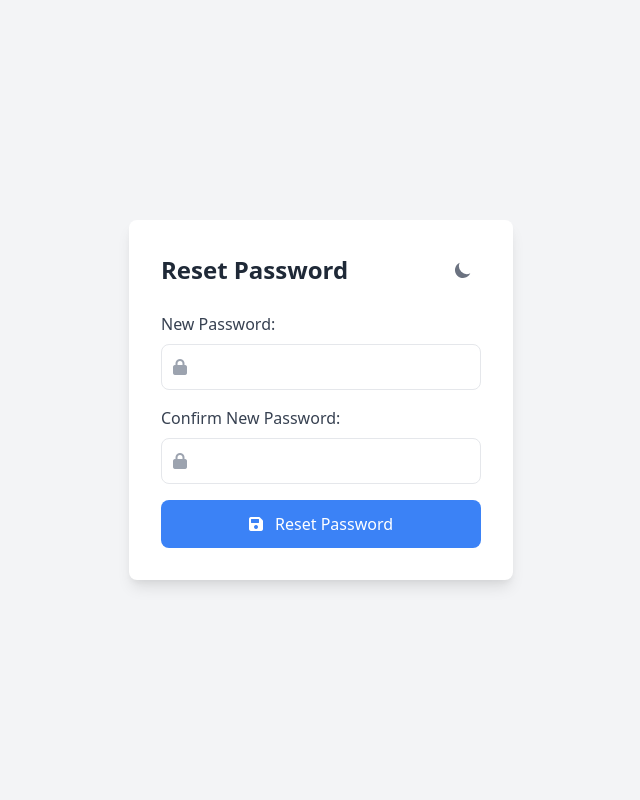
After one commit to Rohith-E-S/notes, a PHP site: page /auth/reset_password.php in a window 1280 px wide. The commit adds this page. Shown: the whole page, without its empty margins (319-959 px from the left). Run offline with PHP 8.4, Linux system fonts and the light colour scheme; the visitor is signed in with stand-in values (Sample User, id 1).

Commit message:
forgot password

```diff
--- a/src/auth/login.php
+++ b/src/auth/login.php
@@ -193,6 +193,7 @@ $conn->close();
             </button>
         </form>
         <p class="mt-6 text-gray-600 dark:text-gray-300 text-center">Don't have an account? <a href="register.php" class="text-blue-500 hover:text-blue-700 dark:text-blue-400 dark:hover:text-blue-300 transition-colors duration-200">Sign up here</a></p>
+        <p class="mt-2 text-gray-600 dark:text-gray-300 text-center">Forgot your password? <a href="forgot_password.php" class="text-blue-500 hover:text-blue-700 dark:text-blue-400 dark:hover:text-blue-300 transition-colors duration-200">Reset it here</a></p>
     </div>
 
     <script>
--- /dev/null
+++ b/src/auth/reset_password.php
@@ -0,0 +1,152 @@
+<?php
+session_start();
+
+// Check if user has verified OTP
+if (!isset($_SESSION['reset_email'])) {
+    header("Location: forgot_password.php");
+    exit();
+}
+
+// Database connection parameters
+$servername = "localhost";
+$username = "root";
+$password = "";
+$database = "notesdb";
+
+// Create connection
+$conn = new mysqli($servername, $username, $password, $database);
+
+// Check connection
+if ($conn->connect_error) {
+    die("Connection failed: " . $conn->connect_error);
+}
+
+// If form is submitted
+if ($_SERVER["REQUEST_METHOD"] == "POST") {
+    $new_password = $_POST['new_password'];
+    $confirm_password = $_POST['confirm_password'];
+
+    if ($new_password !== $confirm_password) {
+        $error = "Passwords do not match.";
+    } else {
+        // Hash the new password
+        $hashed_password = password_hash($new_password, PASSWORD_DEFAULT);
+
+        // Update password in database
+        $email = $_SESSION['reset_email'];
+        $sql = "UPDATE users SET password = ? WHERE email = ?";
+        $stmt = $conn->prepare($sql);
+        $stmt->bind_param("ss", $hashed_password, $email);
+
+        if ($stmt->execute()) {
+            // Clear session variables
+            unset($_SESSION['reset_email']);
+            unset($_SESSION['reset_otp']);
+            unset($_SESSION['otp_expiry']);
+
+            // Redirect to login page with success message
+            header("Location: login.php?success=Password has been reset successfully. Please login with your new password.");
+            exit();
+        } else {
+            $error = "Failed to reset password. Please try again.";
+        }
+    }
+}
+?>
+
+<!DOCTYPE html>
+<html lang="en">
+<head>
+    <meta charset="UTF-8">
+    <meta name="viewport" content="width=device-width, initial-scale=1.0">
+    <title>Reset Password</title>
+    <link href="https://cdn.jsdelivr.net/npm/tailwindcss@2.2.19/dist/tailwind.min.css" rel="stylesheet">
+    <link rel="stylesheet" href="https://cdnjs.cloudflare.com/ajax/libs/font-awesome/6.0.0-beta3/css/all.min.css">
+    <style>
+        .dark body { color: #e2e8f0; background-color: #121212; }
+        .dark .dark\:bg-gray-800 { background-color: #1e1e1e !important; }
+        .dark .dark\:text-white { color: #ffffff !important; }
+        .dark .dark\:text-gray-300 { color: #d1d5db !important; }
+        .dark .dark\:border-gray-700 { border-color: #4b5563 !important; }
+    </style>
+    <script>
+        if (localStorage.getItem('color-theme') === 'dark' || (!('color-theme' in localStorage) && window.matchMedia('(prefers-color-scheme: dark)').matches)) {
+            document.documentElement.classList.add('dark');
+        } else {
+            document.documentElement.classList.remove('dark');
+        }
+    </script>
+</head>
+<body class="flex items-center justify-center min-h-screen bg-gray-100 dark:bg-gray-900 transition-colors duration-200">
+    <div class="bg-white dark:bg-gray-800 p-8 rounded-lg shadow-lg w-96 transition-all duration-300 transform hover:scale-105">
+        <div class="flex justify-between items-center mb-6">
+            <h2 class="text-2xl font-bold text-gray-800 dark:text-white">Reset Password</h2>
+            <button id="theme-toggle" type="button" class="text-gray-500 dark:text-gray-300 hover:bg-gray-100 dark:hover:bg-gray-700 focus:outline-none focus:ring-2 focus:ring-gray-200 dark:focus:ring-gray-700 rounded-lg text-sm p-2 transition-colors duration-200">
+                <svg id="theme-toggle-dark-icon" class="hidden w-5 h-5" fill="currentColor" viewBox="0 0 20 20" xmlns="http://www.w3.org/2000/svg">
+                    <path d="M17.293 13.293A8 8 0 016.707 2.707a8.001 8.001 0 1010.586 10.586z"></path>
+                </svg>
+                <svg id="theme-toggle-light-icon" class="hidden w-5 h-5" fill="currentColor" viewBox="0 0 20 20" xmlns="http://www.w3.org/2000/svg">
+                    <path d="M10 2a1 1 0 011 1v1a1 1 0 11-2 0V3a1 1 0 011-1zm4 8a4 4 0 11-8 0 4 4 0 018 0zm-.464 4.95l.707.707a1 1 0 001.414-1.414l-.707-.707a1 1 0 00-1.414 1.414zm2.12-10.607a1 1 0 010 1.414l-.707.707a1 1 0 11-1.414-1.414l.707-.707a1 1 0 011.414 0zM17 11a1 1 0 100-2h-1a1 1 0 100 2h1zm-7 4a1 1 0 011 1v1a1 1 0 11-2 0v-1a1 1 0 011-1zM5.05 6.464A1 1 0 106.465 5.05l-.708-.707a1 1 0 00-1.414 1.414l.707.707zm1.414 8.486l-.707.707a1 1 0 01-1.414-1.414l.707-.707a1 1 0 011.414 1.414zM4 11a1 1 0 100-2H3a1 1 0 000 2h1z" fill-rule="evenodd" clip-rule="evenodd"></path>
+                </svg>
+            </button>
+        </div>
+
+        <?php if (isset($error)): ?>
+            <div class="bg-red-100 border border-red-400 text-red-700 px-4 py-3 rounded relative mb-4" role="alert">
+                <span class="block sm:inline"><?php echo $error; ?></span>
+            </div>
+        <?php endif; ?>
+
+        <form action="" method="POST" class="space-y-4">
+            <div>
+                <label class="block mb-2 text-gray-700 dark:text-gray-300">New Password:</label>
+                <div class="relative">
+                    <div class="absolute inset-y-0 left-0 flex items-center pl-3 pointer-events-none">
+                        <i class="fas fa-lock text-gray-400"></i>
+                    </div>
+                    <input type="password" name="new_password" class="w-full p-2.5 pl-10 border rounded-lg focus:ring-2 focus:ring-blue-500 focus:border-blue-500 dark:bg-gray-700 dark:border-gray-600 dark:text-white" required>
+                </div>
+            </div>
+
+            <div>
+                <label class="block mb-2 text-gray-700 dark:text-gray-300">Confirm New Password:</label>
+                <div class="relative">
+                    <div class="absolute inset-y-0 left-0 flex items-center pl-3 pointer-events-none">
+                        <i class="fas fa-lock text-gray-400"></i>
+                    </div>
+                    <input type="password" name="confirm_password" class="w-full p-2.5 pl-10 border rounded-lg focus:ring-2 focus:ring-blue-500 focus:border-blue-500 dark:bg-gray-700 dark:border-gray-600 dark:text-white" required>
+                </div>
+            </div>
+
+            <button type="submit" class="w-full bg-blue-500 text-white p-3 rounded-lg hover:bg-blue-600 transition-colors duration-200 transform hover:scale-105">
+                <i class="fas fa-save mr-2"></i> Reset Password
+            </button>
+        </form>
+    </div>
+
+    <script>
+        // Dark mode toggle functionality
+        var themeToggleDarkIcon = document.getElementById('theme-toggle-dark-icon');
+        var themeToggleLightIcon = document.getElementById('theme-toggle-light-icon');
+        var htmlElement = document.documentElement;
+
+        if (localStorage.getItem('color-theme') === 'dark' ||
+            (!('color-theme' in localStorage) && window.matchMedia('(prefers-color-scheme: dark)').matches)) {
+            htmlElement.classList.add('dark');
+            themeToggleLightIcon.classList.remove('hidden');
+        } else {
+            htmlElement.classList.remove('dark');
+            themeToggleDarkIcon.classList.remove('hidden');
+        }
+
+        var themeToggleBtn = document.getElementById('theme-toggle');
+
+        themeToggleBtn.addEventListener('click', function() {
+            themeToggleDarkIcon.classList.toggle('hidden');
+            themeToggleLightIcon.classList.toggle('hidden');
+            htmlElement.classList.toggle('dark');
+            localStorage.setItem('color-theme', htmlElement.classList.contains('dark') ? 'dark' : 'light');
+        });
+    </script>
+</body>
+</html>
```
Also changed, not shown: src/auth/forgot_password.php (added, +145 -0 lines), src/auth/verify_otp.php (added, +125 -0 lines).
